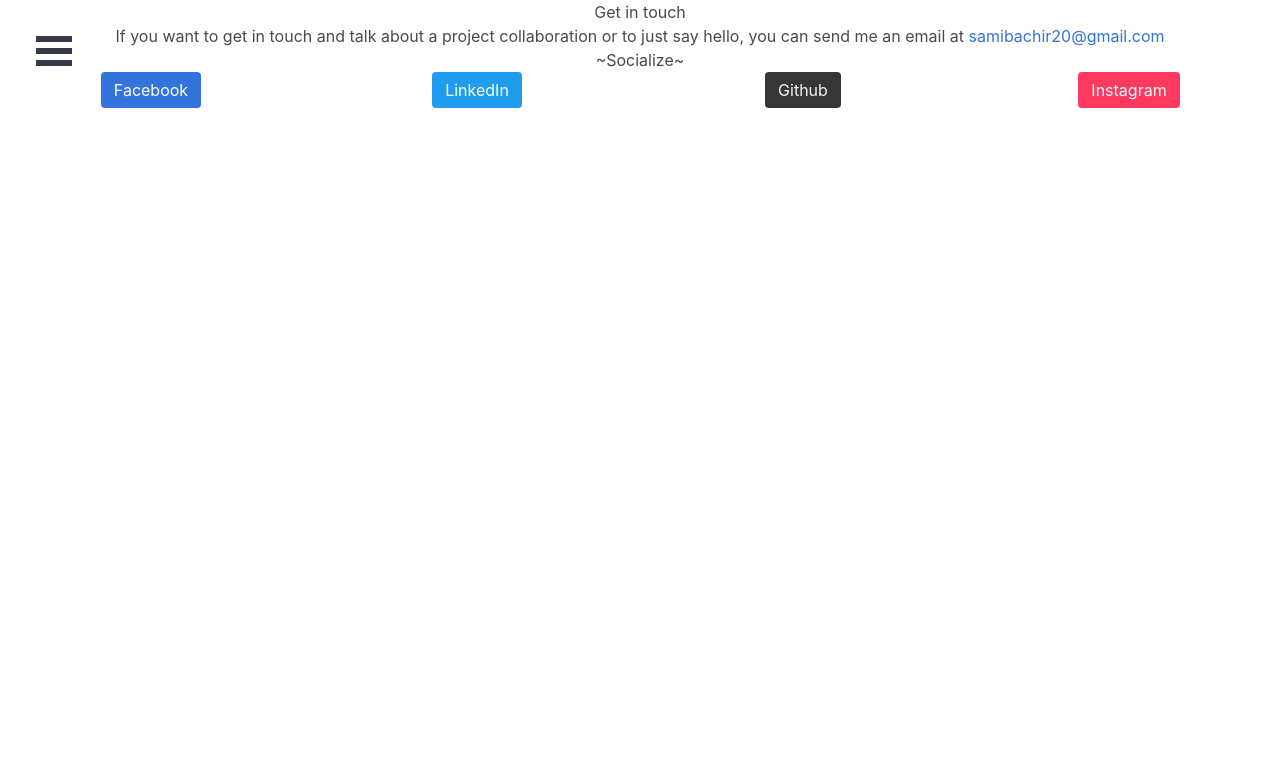
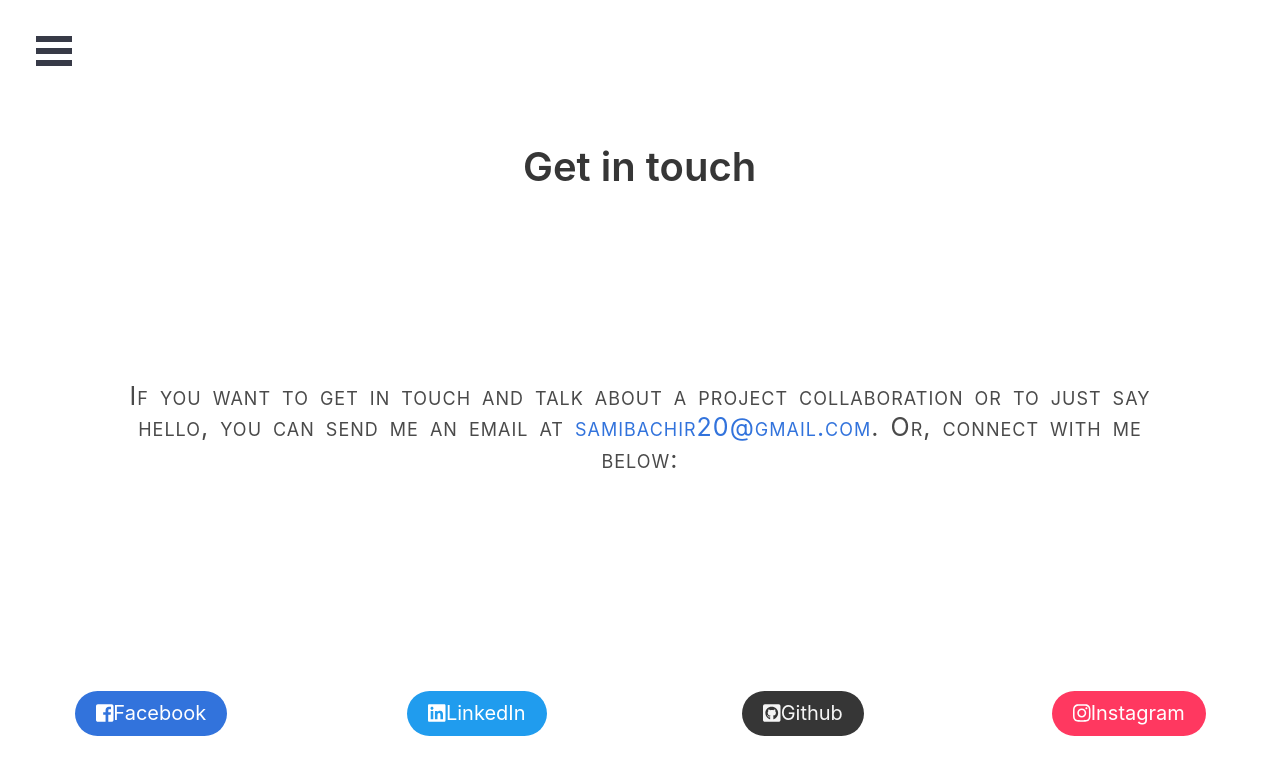
Before and after one commit to samibash/Portfolio, a React (Create React App) app in the folder client/: page /contact in a window 1280 px wide. Shown: the top 774 px of the page. Built offline with nearby package versions, Linux system fonts and the light colour scheme.

Commit message:
finished editing and styling contact page

```diff
--- a/client/src/components/Contact/Contact.css
+++ b/client/src/components/Contact/Contact.css
@@ -0,0 +1,134 @@
+#contact-title {
+    font-size: 40px;
+}
+
+#contact-subtitle {
+    font-size: 25px;
+    word-spacing: 3px;
+    letter-spacing: 1px;
+    font-variant: small-caps;
+}
+
+/* Buzz-out */
+.hvr-buzz-out {
+    display: inline-block;
+    vertical-align: middle;
+    -webkit-transform: perspective(1px) translateZ(0);
+    transform: perspective(1px) translateZ(0);
+    box-shadow: 0 0 1px rgba(0, 0, 0, 0);
+  }
+  .hvr-buzz-out:hover, .hvr-buzz-out:focus, .hvr-buzz-out:active {
+    -webkit-animation-name: hvr-buzz-out;
+    animation-name: hvr-buzz-out;
+    -webkit-animation-duration: 0.75s;
+    animation-duration: 0.75s;
+    -webkit-animation-timing-function: linear;
+    animation-timing-function: linear;
+    -webkit-animation-iteration-count: 1;
+    animation-iteration-count: 1;
+  }
+
+  @-webkit-keyframes hvr-buzz-out {
+    10% {
+      -webkit-transform: translateX(3px) rotate(2deg);
+      transform: translateX(3px) rotate(2deg);
+    }
+    20% {
+      -webkit-transform: translateX(-3px) rotate(-2deg);
+      transform: translateX(-3px) rotate(-2deg);
+    }
+    30% {
+      -webkit-transform: translateX(3px) rotate(2deg);
+      transform: translateX(3px) rotate(2deg);
+    }
+    40% {
+      -webkit-transform: translateX(-3px) rotate(-2deg);
+      transform: translateX(-3px) rotate(-2deg);
+    }
+    50% {
+      -webkit-transform: translateX(2px) rotate(1deg);
+      transform: translateX(2px) rotate(1deg);
+    }
+    60% {
+      -webkit-transform: translateX(-2px) rotate(-1deg);
+      transform: translateX(-2px) rotate(-1deg);
+    }
+    70% {
+      -webkit-transform: translateX(2px) rotate(1deg);
+      transform: translateX(2px) rotate(1deg);
+    }
+    80% {
+      -webkit-transform: translateX(-2px) rotate(-1deg);
+      transform: translateX(-2px) rotate(-1deg);
+    }
+    90% {
+      -webkit-transform: translateX(1px) rotate(0);
+      transform: translateX(1px) rotate(0);
+    }
+    100% {
+      -webkit-transform: translateX(-1px) rotate(0);
+      transform: translateX(-1px) rotate(0);
+    }
+  }
+  @keyframes hvr-buzz-out {
+    10% {
+      -webkit-transform: translateX(3px) rotate(2deg);
+      transform: translateX(3px) rotate(2deg);
+    }
+    20% {
+      -webkit-transform: translateX(-3px) rotate(-2deg);
+      transform: translateX(-3px) rotate(-2deg);
+    }
+    30% {
+      -webkit-transform: translateX(3px) rotate(2deg);
+      transform: translateX(3px) rotate(2deg);
+    }
+    40% {
+      -webkit-transform: translateX(-3px) rotate(-2deg);
+      transform: translateX(-3px) rotate(-2deg);
+    }
+    50% {
+      -webkit-transform: translateX(2px) rotate(1deg);
+      transform: translateX(2px) rotate(1deg);
+    }
+    60% {
+      -webkit-transform: translateX(-2px) rotate(-1deg);
+      transform: translateX(-2px) rotate(-1deg);
+    }
+    70% {
+      -webkit-transform: translateX(2px) rotate(1deg);
+      transform: translateX(2px) rotate(1deg);
+    }
+    80% {
+      -webkit-transform: translateX(-2px) rotate(-1deg);
+      transform: translateX(-2px) rotate(-1deg);
+    }
+    90% {
+      -webkit-transform: translateX(1px) rotate(0);
+      transform: translateX(1px) rotate(0);
+    }
+    100% {
+      -webkit-transform: translateX(-1px) rotate(0);
+      transform: translateX(-1px) rotate(0);
+    }
+  }
+
+
+  /* Grow */
+
+  .hvr-grow {
+    display: inline-block;
+    vertical-align: middle;
+    transform: translateZ(0);
+    box-shadow: 0 0 1px rgba(0, 0, 0, 0);
+    backface-visibility: hidden;
+    -moz-osx-font-smoothing: grayscale;
+    transition-duration: 0.3s;
+    transition-property: transform;
+}
+
+.hvr-grow:hover,
+.hvr-grow:focus,
+.hvr-grow:active {
+    transform: scale(1.1);
+}
--- a/client/src/components/Contact/Contact.js
+++ b/client/src/components/Contact/Contact.js
@@ -1,33 +1,51 @@
 import React, {Component} from 'react';
+import './Contact.css'
 
 export default class Contact extends Component {
     render() {
         return (
             <div>
-                <h1>
-                    Get in touch
-                </h1>
-                <p>
+                <section class="section is-medium">
+                    <div class="container">
+                        <h1 class="title hvr-buzz-out" id="contact-title">Get in touch</h1>
+                        <br/>
+                        <br/>
+                        <br/>
+                        <br/>
+                        <br/>
+                        <br/>
+                        <br/>
+                        <br/>
+                        <div class="container is-fluid">
+                            <div>
+                                <h2 class="subtitle" id="contact-subtitle">
                                 If you want to get in touch and talk about a project collaboration or to
-                    just say hello, you can send me an email at <a href="mailto:samibachir20@gmail.com">samibachir20@gmail.com</a>
-                </p>
+                                just say hello, you can send me an email at
+                                <a href="mailto:samibachir20@gmail.com"> samibachir20@gmail.com</a>. Or, connect
+                                with me below:</h2>
+                            </div>
+                        </div>
+                    </div>
+                </section>
+                <br/>
+                <br/>
+                <br/>
+
                 <footer>
-                    <h1>
-                        ~Socialize~
-                    </h1>
-
+                    <div class="content has-text-centered">
                         <div class="columns">
                             <div class="column">
-                            <a class="button is-link">Facebook</a>
+                                <a class="button is-medium is-link is-rounded hvr-grow"><i class="fab fa-facebook-square"></i>Facebook</a>
                             </div>
                             <div class="column">
-                            <a class="button is-info">LinkedIn</a>
+                                <a class="button is-medium is-info is-rounded hvr-grow"><i class="fab fa-linkedin"></i>LinkedIn</a>
                             </div>
                             <div class="column">
-                            <a class="button is-dark">Github</a>
+                                <a class="button is-medium is-dark is-rounded hvr-grow"><i class="fab fa-github-square"></i>Github</a>
                             </div>
                             <div class="column">
-                            <a class="button is-danger">Instagram</a>
+                                <a class="button is-medium is-danger is-rounded hvr-grow"><i class="fab fa-instagram"></i>Instagram</a>
+                            </div>
                         </div>
                     </div>
                 </footer>
```
Lines whose indentation alone changed are shown as unchanged.
